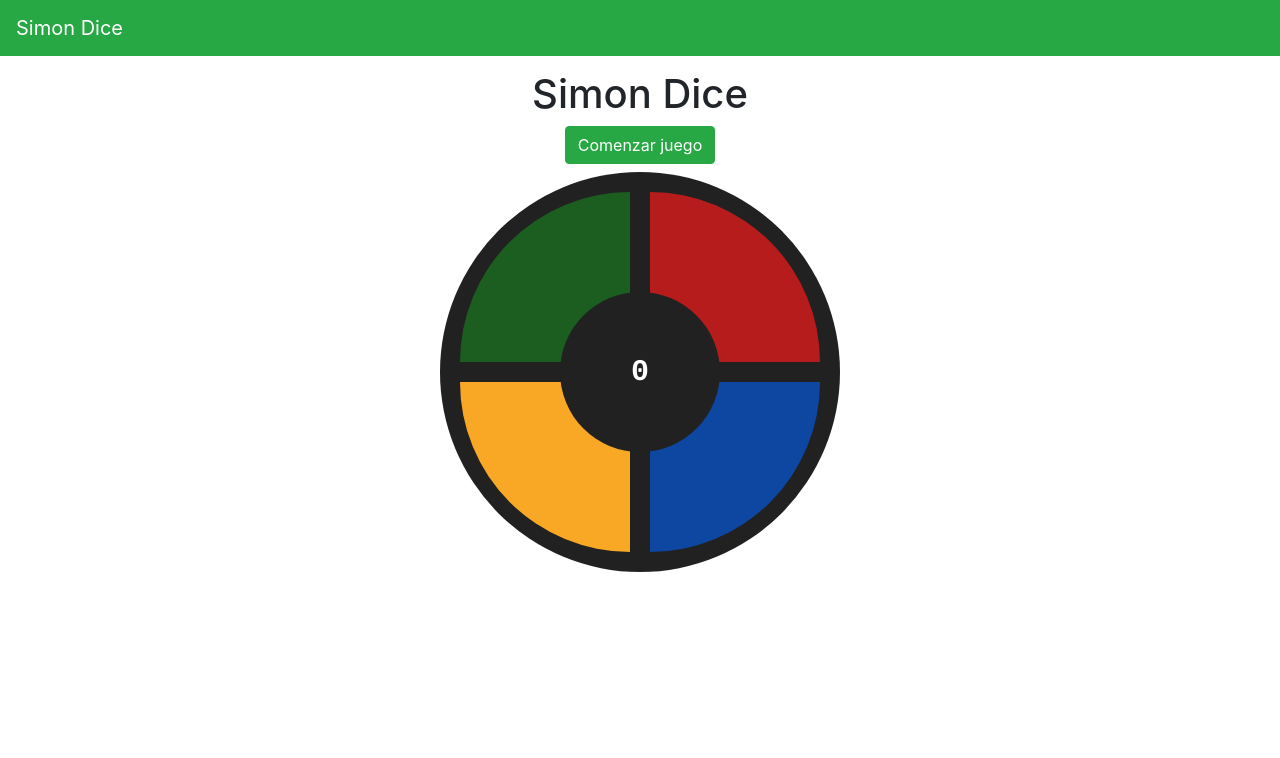
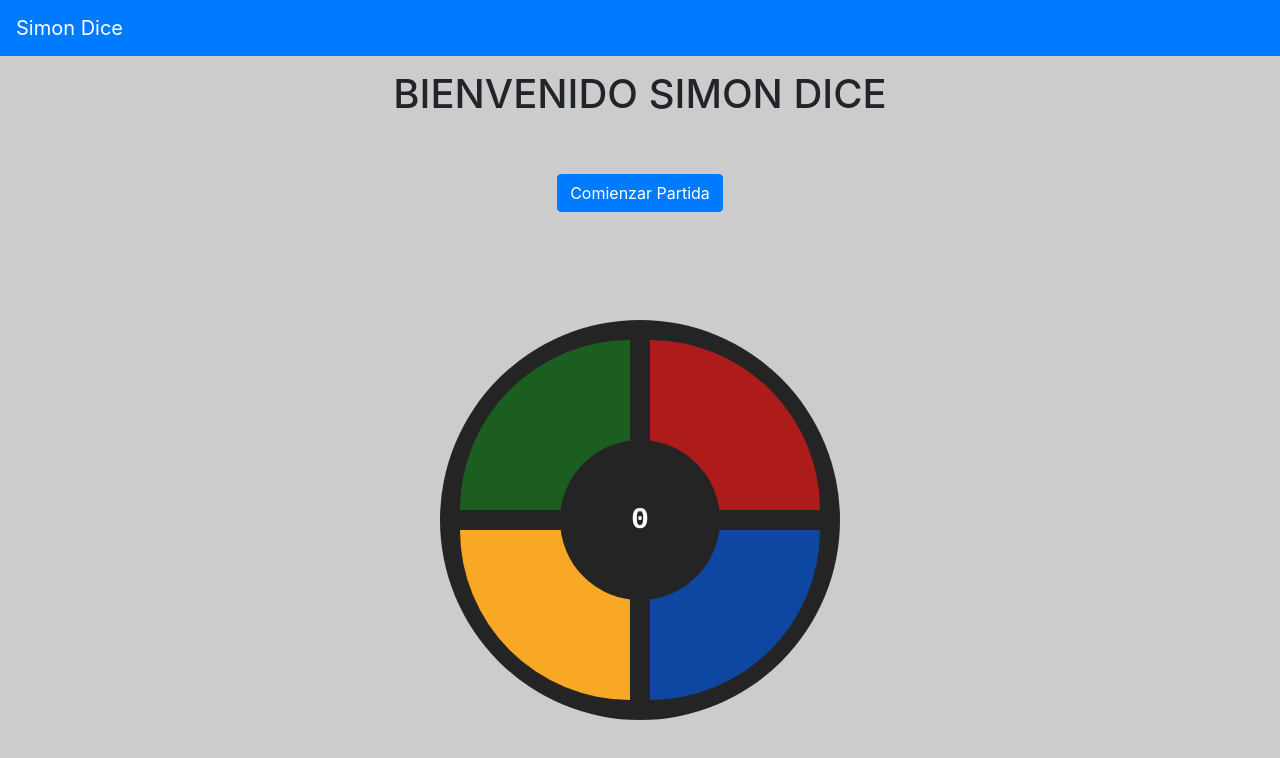
Before and after one commit to jhonigrueso/Simon-Dice, a plain HTML site: page index.html in a window 1280 px wide. Both pictures are taken after a click on the button "OK". Drawn offline with Linux system fonts and the light colour scheme.

Commit message:
new changes

```diff
--- a/index.html
+++ b/index.html
@@ -7,6 +7,7 @@
     <title>Simon Dice</title>
     <script src="js/d3.min.js"></script>
     <script src="js/sweetalert2.min.js"></script>
+    <link rel="icon" href="./img/logo.ico" />
     <link rel="stylesheet" href="css/bootstrap.min.css">
     <style>
         .boton {
@@ -20,8 +21,8 @@
     </style>
 </head>
 
-<body>
-<nav class="navbar navbar-expand-md navbar-dark bg-success fixed-top">
+<body  style="background: #ccc;">
+<nav class="navbar navbar-expand-md navbar-dark bg-primary fixed-top">
     <a class="navbar-brand" target="_blank" href="#">Simon Dice</a>
     <div class="collapse navbar-collapse" id="menu">
         <ul class="navbar-nav ml-auto">
@@ -31,10 +32,10 @@
 <main class="container-fluid">
     <div class="row text-center">
         <div class="col-12">
-            <h1>Simon Dice</h1>
+            <h1>BIENVENIDO SIMON DICE</h1>
         </div>
         <div class="col-12 table-responsive">
-            <button id="comenzar" class="mb-2 btn btn-success">Comenzar juego</button>
+            <button id="comenzar" class="mb-2 mt-5 btn btn-primary">Comienzar Partida</button>
             <div id="contenedorJuego"></div>
         </div>
     </div>
--- a/js/game.js
+++ b/js/game.js
@@ -18,7 +18,7 @@ const juego = () => {
     const distancia = 10;
     const gamma = 2;
     const milisegundosCpu = 200,
-        milisegundosUsuario = 100;
+        milisegundosUsuario = 150;
     const sonidoSuperiorIzquierda = cargarSonido("1.mp3"),
         sonidoSuperiorDerecha = cargarSonido("2.mp3"),
         sonidoInferiorIzquierda = cargarSonido("3.mp3"),
@@ -30,10 +30,10 @@ const juego = () => {
     let secuencia = [];
 
     const verde = d3.color("#1B5E20"),
-        rojo = d3.color("#B71C1C"),
-        amarillo = d3.color("#F9A825"),
-        azul = d3.color("#0D47A1"),
-        negro = d3.color("#212121");
+      rojo = d3.color("#AE1B1B"),
+      amarillo = d3.color("#F9A825"),
+      azul = d3.color("#0D47A1"),
+      negro = d3.color("#252424");
 
 
     const circuloFondo = d3.arc()
@@ -51,7 +51,10 @@ const juego = () => {
     const $svg = d3.select("#contenedorJuego")
         .append("svg")
         .attr('width', 400)
-        .attr('height', 400);
+        .attr('height', 400)
+        .style('margin-top', '100px')
+        .style('justify-content', 'center')
+        .style('align-items', 'center');
 
     $svg.append("g")
         .attr("transform", `translate(${centroX},${centroY})`)
@@ -194,7 +197,10 @@ const juego = () => {
             } else {
 
                 $btnComenzar.disabled = false;
-                Swal.fire("Perdiste", `Has perdido. Tu puntuación fue de ${puntaje}. Puedes jugar de nuevo cuando quieras`);
+                Swal.fire(
+                  "😞<br>Perdiste",
+                  `Has perdido. Tu puntuación fue de ${puntaje}. Puedes intentarlo nuevos cuando desees.`
+                );
             }
         });
     });
@@ -214,11 +220,14 @@ const juego = () => {
         turnoDelCpu();
     });
 }
-Swal.fire("Bienvenido", `Comienza a jugar, mira la secuencia e imítala (cuando hagas clic, espera a que el botón se apague para hacer el siguiente clic).
+Swal.fire(
+  "Bienvenido A Simon Dice",
+  `Comienza a jugar, mirado la secuencia e imítala (cuando hagas clic, espera a que el botón se apague para hacer el siguiente clic y seguir la secuencia que se te presento).
 <br>
 <br>
-    Ganas cuando se desborde la memoria del programa u ocurra un fallo, aunque probablemente pierdas antes de que eso ocurra.
+    Ganas cuando se desborde la memoria del programa o ocurra un fallo, aunque probablemente pierdas antes de que eso pueda suceder.😃
     <br>
     <br>
-   `)
-    .then(juego)
+    Da todo lo mejor de tí
+   `
+).then(juego);
```
Also changed, not shown: img/logo.ico (added), 1 other file.
